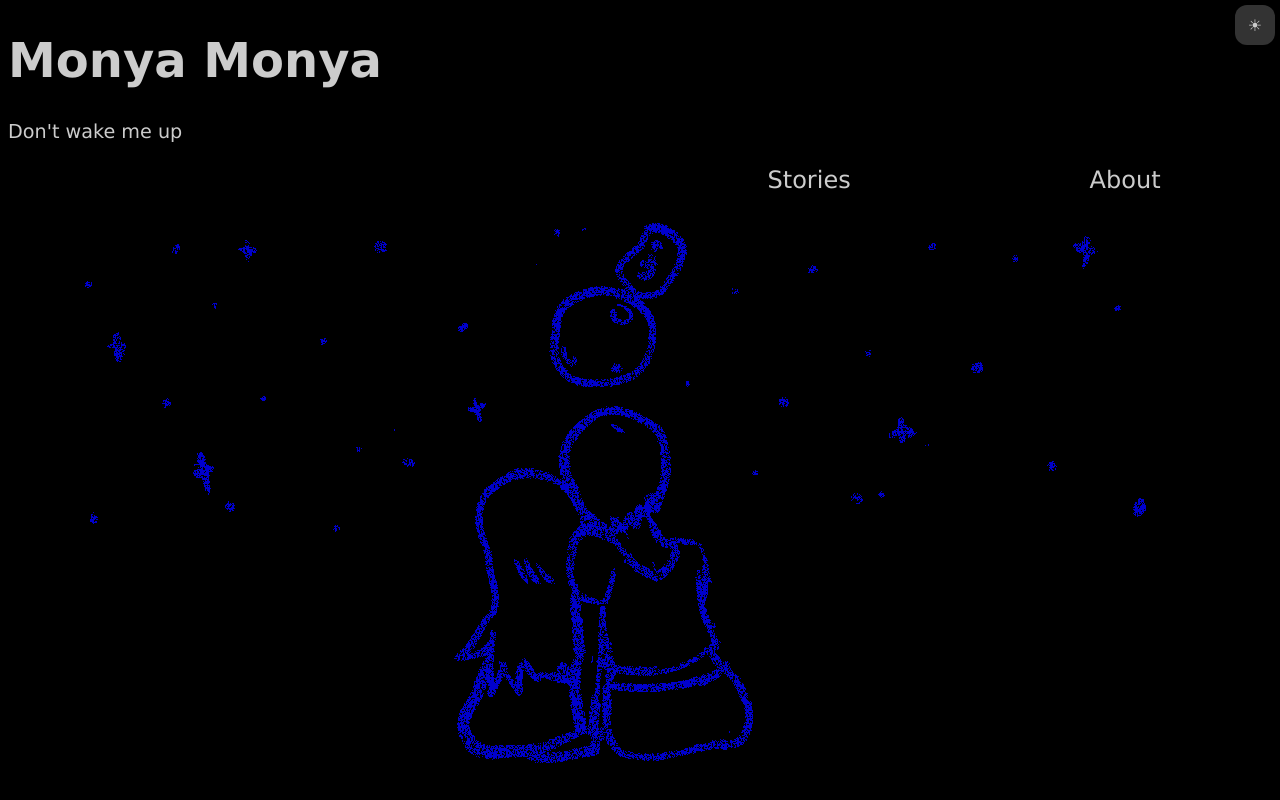
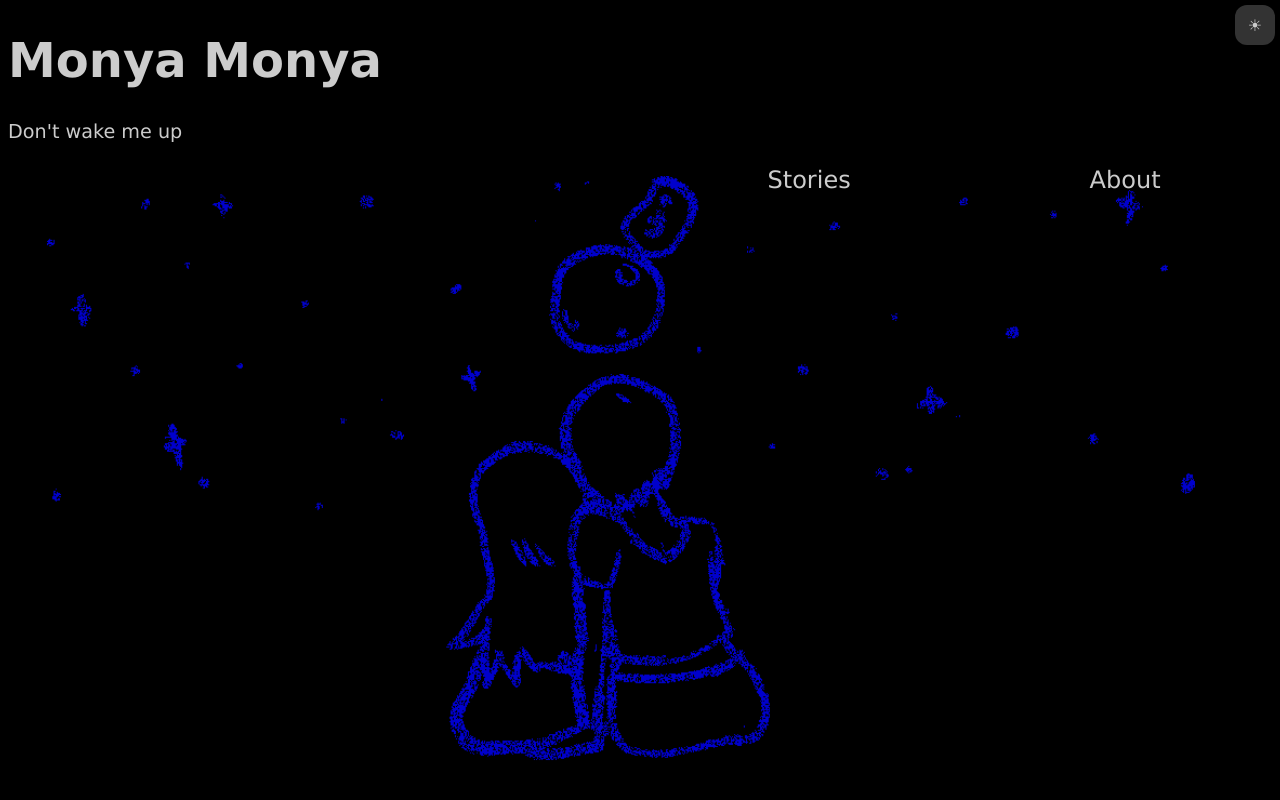
Before and after one commit to MonyaMonya/MonyaMonya.github.io, a PHP site: page / in a window 1280 px wide. Run offline with PHP 8.4, Linux system fonts and the light colour scheme.

Commit message:
Update main.css

```diff
--- a/css/main.css
+++ b/css/main.css
@@ -53,6 +53,6 @@
 
 canvas.footer {
     position: absolute;
-    margin: auto;
-    left: 0; bottom: 0; right: 0;
+    bottom: 0;
+    width: 100%;
 }
```
